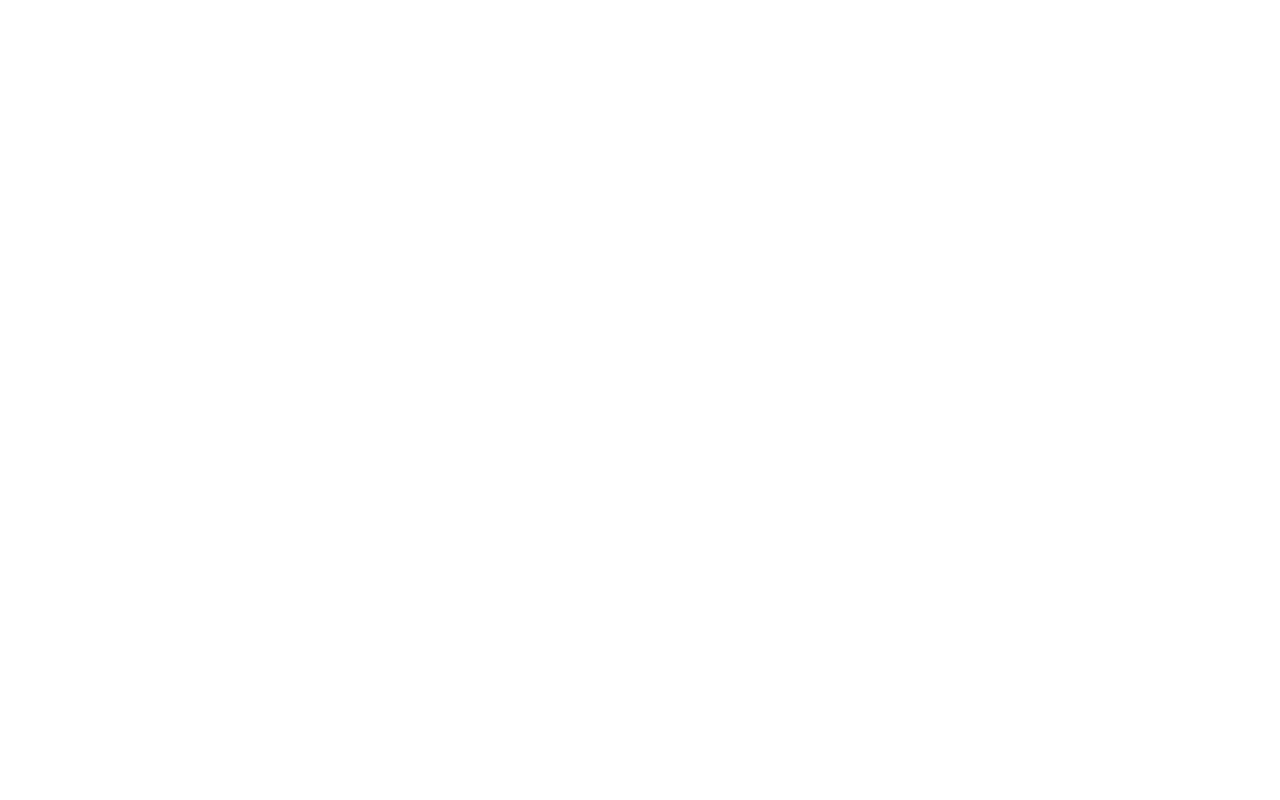
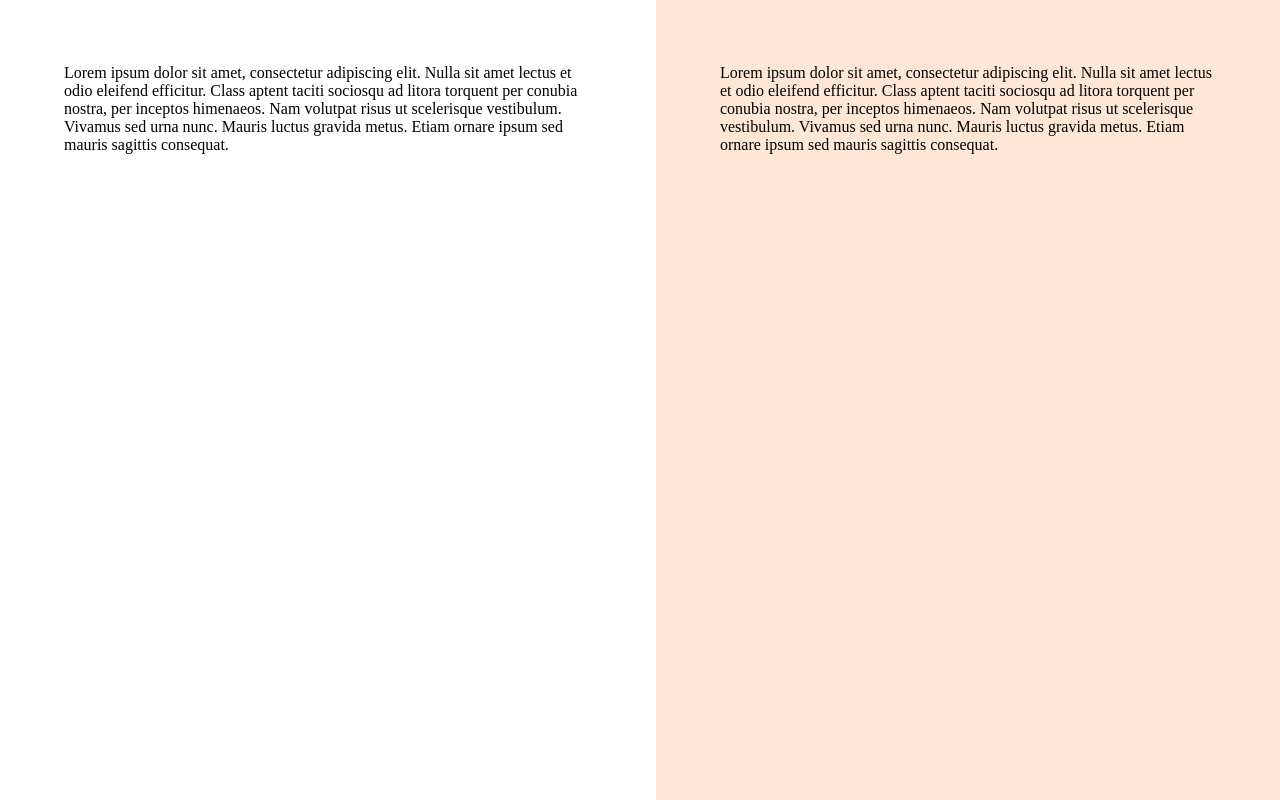
Before and after one commit to jorgebritojr/Formulario-de-Matricula, a plain HTML site: page index.html in a window 1280 px wide. Drawn offline with Linux system fonts and the light colour scheme.

Commit message:
layout css

```diff
--- a/index.html
+++ b/index.html
@@ -1,19 +1,33 @@
 <!DOCTYPE html>
 <html lang="pt-BR">
-<head>
-  <link rel="preconnect" href="https://fonts.googleapis.com">
-  <link rel="preconnect" href="https://fonts.gstatic.com" crossorigin>
+  <head>
+    <link rel="preconnect" href="https://fonts.googleapis.com" />
+    <link rel="preconnect" href="https://fonts.gstatic.com" crossorigin />
 
-  <meta charset="UTF-8">
-  <meta name="viewport" content="width=device-width, initial-scale=1.0">
-  <title>Estrelas do Amanhã</title>
+    <meta charset="UTF-8" />
+    <meta name="viewport" content="width=device-width, initial-scale=1.0" />
+    <title>Estrelas do Amanhã</title>
 
-  <link rel="stylesheet" href="styles/index.css">
+    <link rel="stylesheet" href="styles/index.css" />
 
-  <link href="https://fonts.googleapis.com/css2?family=Poppins:ital,wght@0,100;0,200;0,300;0,400;0,500;0,600;0,700;0,800;0,900;1,100;1,200;1,300;1,400;1,500;1,600;1,700;1,800;1,900&display=swap" rel="stylesheet">
+    <link
+      href="https://fonts.googleapis.com/css2?family=Poppins:ital,wght@0,100;0,200;0,300;0,400;0,500;0,600;0,700;0,800;0,900;1,100;1,200;1,300;1,400;1,500;1,600;1,700;1,800;1,900&display=swap"
+      rel="stylesheet"
+    />
+  </head>
+  <body>
+    <div id="app">
+      <main>
+        <div class="main-container">
+          Lorem ipsum dolor sit amet, consectetur adipiscing elit. Nulla sit amet lectus et odio eleifend efficitur. Class aptent taciti sociosqu ad litora torquent per conubia nostra, per inceptos himenaeos. Nam volutpat risus ut scelerisque vestibulum. Vivamus sed urna nunc. Mauris luctus gravida metus. Etiam ornare ipsum sed mauris sagittis consequat.
+        </div>
+      </main>
 
-</head>
-<body>
-
-</body>
+      <aside>
+        <div class="aside-container">
+          Lorem ipsum dolor sit amet, consectetur adipiscing elit. Nulla sit amet lectus et odio eleifend efficitur. Class aptent taciti sociosqu ad litora torquent per conubia nostra, per inceptos himenaeos. Nam volutpat risus ut scelerisque vestibulum. Vivamus sed urna nunc. Mauris luctus gravida metus. Etiam ornare ipsum sed mauris sagittis consequat.
+        </div>
+      </aside>
+    </div>
+  </body>
 </html>
--- a/styles/global.css
+++ b/styles/global.css
@@ -1,3 +1,12 @@
+
+/* Serve para zerar as margens do html */
+*{
+  margin: 0;
+  padding: 0;
+  box-sizing: border-box;
+}
+
+/* Definição das variáveis para serem utilizadas */
 :root {
   --font-family: 'Poppins', sans-serif;
   --text: 400 1rem/1,5 var(--font-family);
@@ -16,3 +25,7 @@
   --semantic-error: #DC2626;
 
 }
+
+body{
+  overflow: hidden; /* para garantir que não haverá transbordamento / não ter rolagem*/
+}
--- a/styles/index.css
+++ b/styles/index.css
@@ -1 +1,2 @@
 @import url(global.css);
+@import url(layout.css);
--- /dev/null
+++ b/styles/layout.css
@@ -0,0 +1,26 @@
+#app {
+  display: grid;
+  grid-template-columns: 51.25% 48.75%;
+  height: 100vh;
+  overflow: hidden; /* para garantir que não haverá transbordamento / não ter rolagem*/
+}
+
+main{
+  overflow: auto;
+  padding: 4rem;
+
+  & .main-container {
+    max-width: 33rem;
+    margin-left: auto;
+  }
+}
+
+aside {
+  background-color: var(--surface-secondary);
+  padding: 4rem;
+
+  & .aside-container{
+    max-width: 31rem;
+
+  }
+}
```
